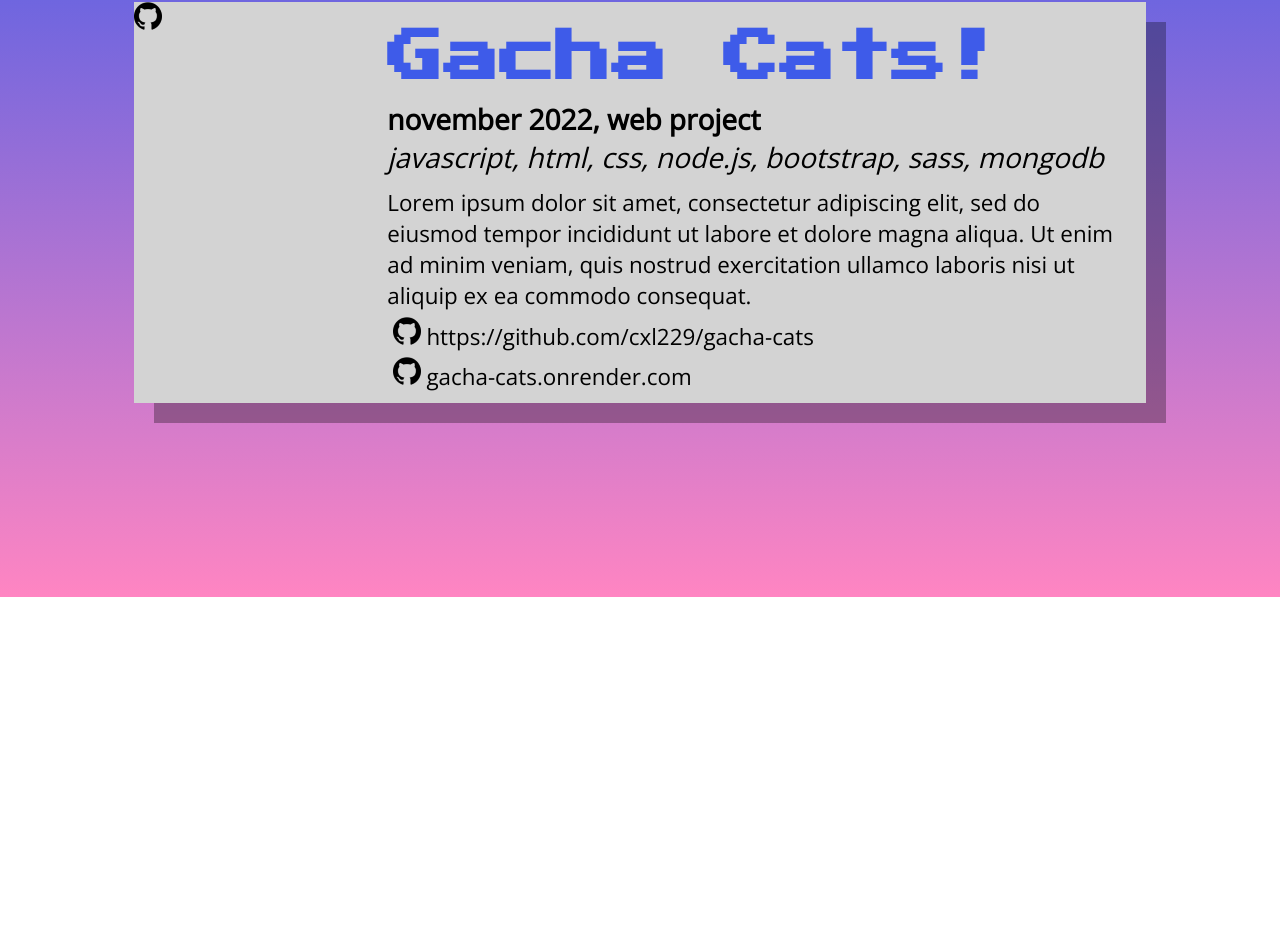
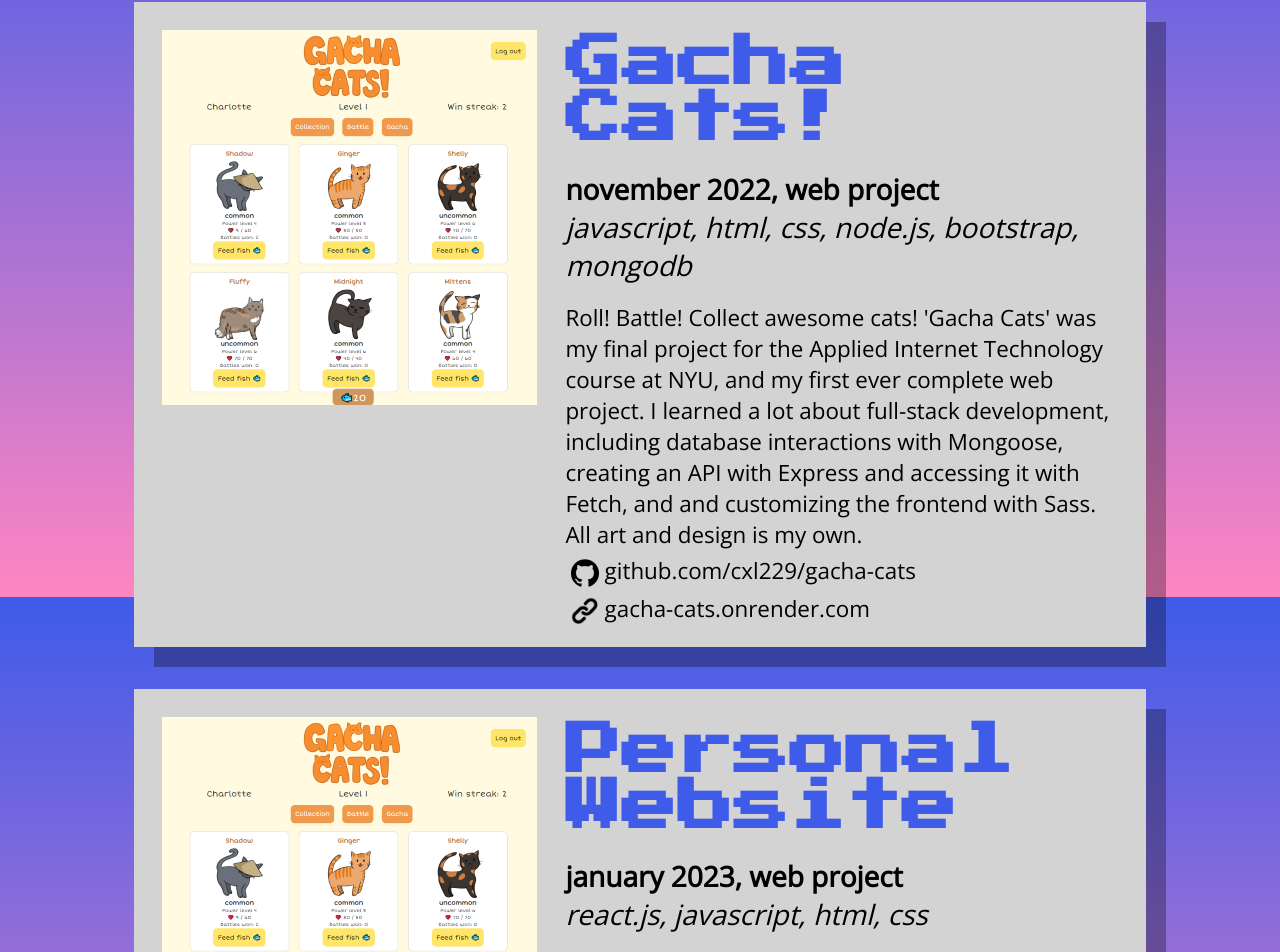
Before and after one commit to cxl229/personal-website, a React (Create React App) app: page /portfolio in a window 1280 px wide. Shown: the part 203-1155 px from the top of the page. Before the commit the page ends 800 px from the top, so only its background shows below. Built offline with nearby package versions, Linux system fonts and the light colour scheme.

Commit message:
filled in some of the portfolio

```diff
--- a/src/components/About.js
+++ b/src/components/About.js
@@ -13,7 +13,7 @@ function About() {
                 <p className="bio">
                     I am a student at New York University (class of 2023) with a major in computer science and a minor in digital art & design.
                     I'm passionate about applying creativity to computing in order to solve problems and develop unique programs.
-                    In my free time, I like to read, write, draw, and play video games. Please check out some of my coding projects on my portfolio page.
+                    In my free time, I like to read, write, and play video games. Please check out some of my coding projects on my portfolio page.
                     <br/><br/>
                     If you'd like to contact me, please email me at <a className="emailAddress" href="mailto:charlottexlin02@gmail.com">charlottexlin02@gmail.com</a>.
                 </p>
--- a/src/components/App.css
+++ b/src/components/App.css
@@ -38,3 +38,7 @@ a:hover, a:active {
 .dropShadow {
     box-shadow: 20px 20px 0 rgba(0,0,0,0.3);
 }
+
+img {
+    vertical-align: middle;
+}
--- a/src/components/PortfolioItem.css
+++ b/src/components/PortfolioItem.css
@@ -4,7 +4,8 @@
     width: 80%;
     background-color: lightgrey;
     margin-left: auto;
-    margin-right: auto
+    margin-right: auto;
+    margin-bottom: 1.5em;
 }
 
 h4 {
@@ -12,8 +13,8 @@ h4 {
     font-size: 2em;
     color: #3e5be9;
     text-align: left;
-    margin-top: 0.5em;
-    margin-bottom: 0.25em;
+    margin-top: 0.6em;
+    margin-bottom: 0.4em;
 }
 
 h5 {
@@ -30,11 +31,15 @@ h6 {
     margin: 0;
 }
 
+.projectImage {
+    margin: 1em;
+}
+
 .projectDescription {
     font-size: 0.8em;
     text-align: left;
-    margin-top: 0.5em;
-    margin-bottom: 0.5em;
+    margin-top: 0.8em;
+    margin-bottom: 1em;
+    margin-right: 1em;
     margin-left: 0;
-    margin-right: 0.5em;
 }
--- a/src/components/PortfolioItem.js
+++ b/src/components/PortfolioItem.js
@@ -11,7 +11,7 @@ function PortfolioItem(props) {
 
     return (
         <div className="portfolioItem dropShadow">
-            <img src={props.image} alt={props.projectName + " image"}/>
+            <img className="projectImage" src={props.image} alt={props.projectName + " image"}/>
             <div>
                 <h4>{props.projectName}</h4>
                 <h5>{props.subtitle}</h5>
--- a/src/portfolioProjects.js
+++ b/src/portfolioProjects.js
@@ -1,17 +1,35 @@
+import gachaCats from './img/gachacats.PNG';
 import githubIcon from './img/github.png';
+import linkIcon from './img/chainlink.png';
 
-// Portfolio images should be [insert dimensions here]
+// Portfolio images should be 375 x 375 px, descriptions should be 4 lines long
 
 const itemArr = [
     {
-        image: githubIcon,
+        image: gachaCats,
         projectName: "Gacha Cats!",
         subtitle: "november 2022, web project",
-        techStack: "javascript, html, css, node.js, bootstrap, sass, mongodb",
-        description: "Lorem ipsum dolor sit amet, consectetur adipiscing elit, sed do eiusmod tempor incididunt ut labore et dolore magna aliqua. Ut enim ad minim veniam, quis nostrud exercitation ullamco laboris nisi ut aliquip ex ea commodo consequat.",
+        techStack: "javascript, html, css, node.js, bootstrap, mongodb",
+        description:
+            "Roll! Battle! Collect awesome cats! 'Gacha Cats' was my final project for the Applied Internet Technology course at NYU, and my first ever complete web project. " +
+            "I learned a lot about full-stack development, including database interactions with Mongoose, creating an API with Express and accessing it with Fetch, and and customizing the frontend with Sass. " +
+            "All art and design is my own.",
         links: [
-            {icon: githubIcon, text: "https://github.com/cxl229/gacha-cats", href: "https://github.com/cxl229/gacha-cats"},
-            {icon: githubIcon, text: "gacha-cats.onrender.com", href: "https://gacha-cats.onrender.com"}
+            {icon: githubIcon, text: "github.com/cxl229/gacha-cats", href: "https://github.com/cxl229/gacha-cats"},
+            {icon: linkIcon, text: "gacha-cats.onrender.com", href: "https://gacha-cats.onrender.com"}
+        ]
+    },
+    {
+        image: gachaCats,
+        projectName: "Personal Website",
+        subtitle: "january 2023, web project",
+        techStack: "react.js, javascript, html, css",
+        description:
+            "I challenged myself to create this website using the React framework. After designing the wireframe, I put the code together from scratch over the course of a week during my winter break. " +
+            "I aimed to have this site reflect my personality, as well as serve as a live showcase of my programming and design knowledge.",
+        links: [
+            {icon: githubIcon, text: "github.com/cxl229/personal-website", href: "https://github.com/cxl229/personal-website"},
+            {icon: linkIcon, text: "URL GOES HERE", href: ""}
         ]
     }
 ];
```
Also changed, not shown: src/img/chainlink.png (added), src/img/gachacats.PNG (added).
